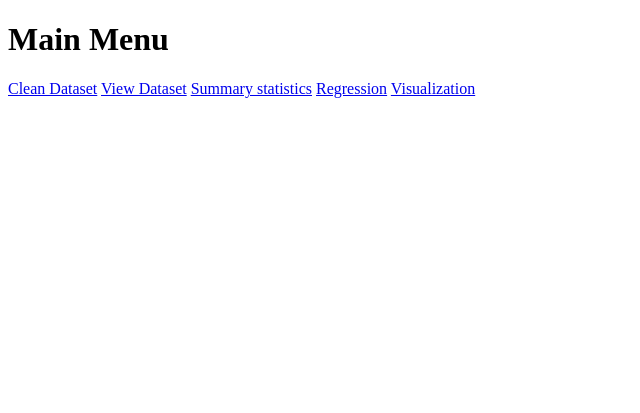
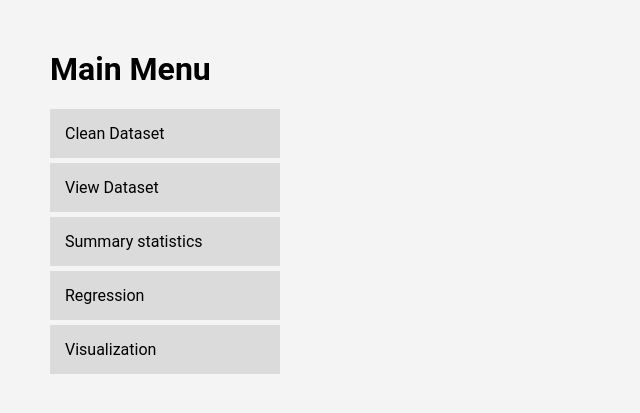
Before and after one commit to Stepan213/JEM207FinalProject, a Flask app: page /menu in a window 1280 px wide. Shown: the top 413 px of the page, without its empty margins (0-640 px from the left). Run offline with Flask 3, Linux system fonts and the light colour scheme.

Commit message:
styling advancements

```diff
--- a/static/css/app.css
+++ b/static/css/app.css
@@ -6,3 +6,46 @@ html {
 body {
     margin: 50px;
 }
+
+ul {
+    list-style-type: none;
+    padding: 0;
+}
+
+.btn, button {
+    color: black;
+    background-color: #dbdbdb;
+    padding: 15px;
+    margin: 5px 0;
+    max-width: 200px;
+    text-decoration: none;
+    display: block;
+    transition: background-color 0.3s;
+    border: none;
+    font-size: inherit;
+    font-family: inherit;
+}
+
+.btn:hover, button:hover {
+    background-color: #c4c4c4;
+    cursor: pointer;
+}
+
+input {
+    font-size: inherit;
+    font-family: inherit;
+}
+
+table {
+    border-collapse: collapse;
+    width: 100%;
+}
+table tr:nth-child(even) {
+    background-color: white;
+}
+
+table th, table td {
+    padding: 8px;
+    text-align: left;
+    border-bottom: 1px solid #ddd;
+}
--- a/templates/clean_dataframe.html
+++ b/templates/clean_dataframe.html
@@ -5,6 +5,7 @@
     <meta http-equiv="X-UA-Compatible" content="IE=edge">
     <meta name="viewport" content="width=device-width, initial-scale=1.0">
     <title>Data cleaning</title>
+    <link rel="stylesheet" href="{{ url_for('static', filename='css/app.css') }}">
 </head>
 <body>
     <h1>Data cleaning</h1>
--- a/templates/menu.html
+++ b/templates/menu.html
@@ -3,15 +3,17 @@
 <head>
   <meta charset="utf-8">
   <title>Main Menu</title>
+  <link rel="stylesheet" href="{{ url_for('static', filename='css/app.css') }}">
 </head>
 <body>
   <h1>Main Menu</h1>
   <div>
-    <a href="{{ url_for('clean_dataframe') }}" class="btn btn-primary">Clean Dataset</a>
-    <a href="{{ url_for('view_dataframe') }}" class="btn btn-primary">View Dataset</a>
-    <a href="{{ url_for('summary_statistics') }}" class="btn btn-primary">Summary statistics</a>
-    <a href="{{ url_for('regression') }}" class="btn btn-primary">Regression</a>
-    <a href="{{ url_for('visualisation') }}" class="btn btn-primary">Visualization</a>
-  </div>
+    <ul>
+      <li><a href="{{ url_for('clean_dataframe') }}" class="btn">Clean Dataset</a></li>
+      <li><a href="{{ url_for('view_dataframe') }}" class="btn">View Dataset</a></li>
+      <li><a href="{{ url_for('summary_statistics') }}" class="btn">Summary statistics</a></li>
+      <li><a href="{{ url_for('regression') }}" class="btn">Regression</a></li>
+      <li><a href="{{ url_for('visualisation') }}" class="btn">Visualization</a></li>
+    </ul>
 </body>
 </html>
--- a/templates/view_dataframe.html
+++ b/templates/view_dataframe.html
@@ -3,8 +3,9 @@
 <head>
   <meta charset="utf-8">
   <meta http-equiv="X-UA-Compatible" content="IE=edge">
-    <meta name="viewport" content="width=device-width, initial-scale=1.0">
+  <meta name="viewport" content="width=device-width, initial-scale=1.0">
   <title>Dataframe</title>
+  <link rel="stylesheet" href="{{ url_for('static', filename='css/app.css') }}">
 </head>
 <body>
   <h1>Dataframe preview</h1>
```
